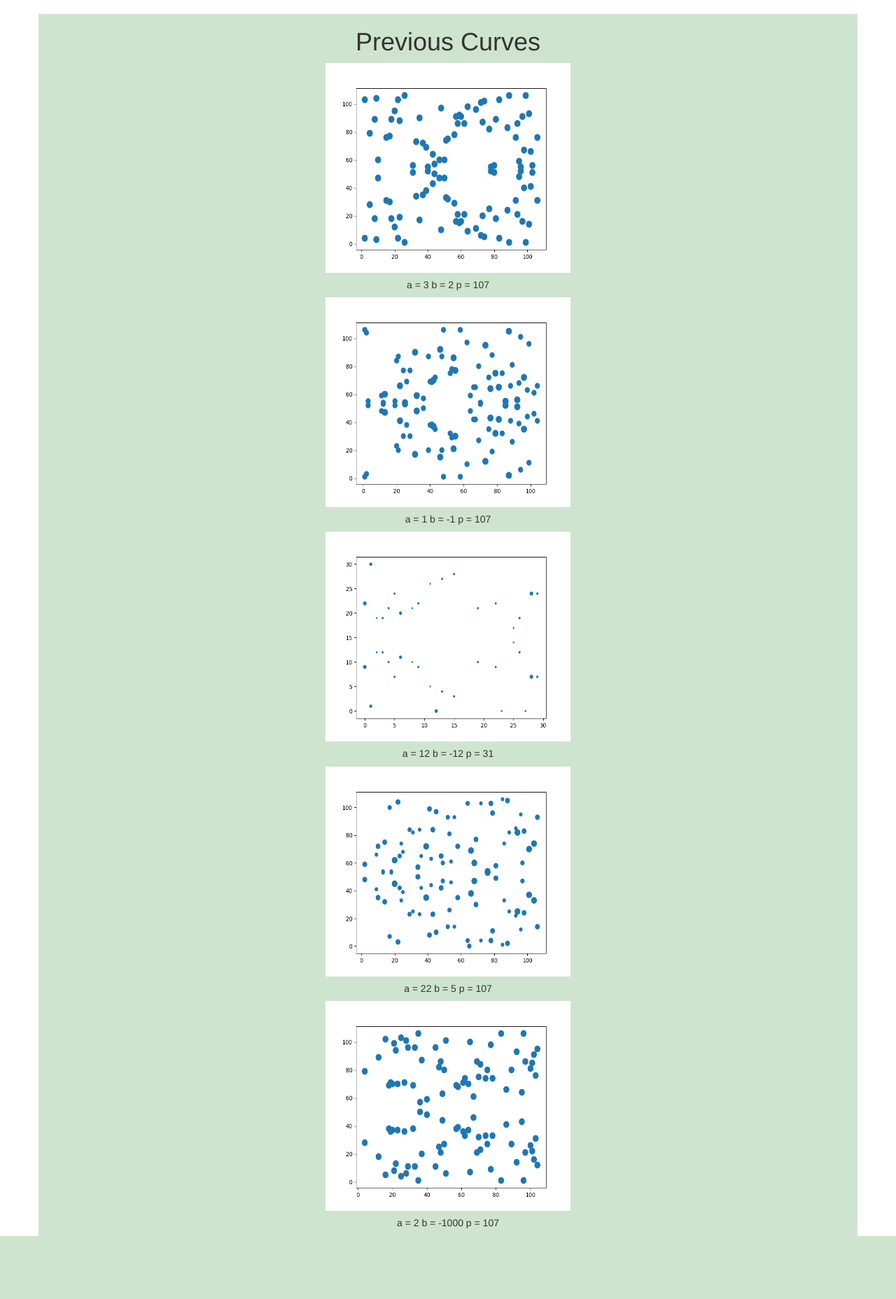
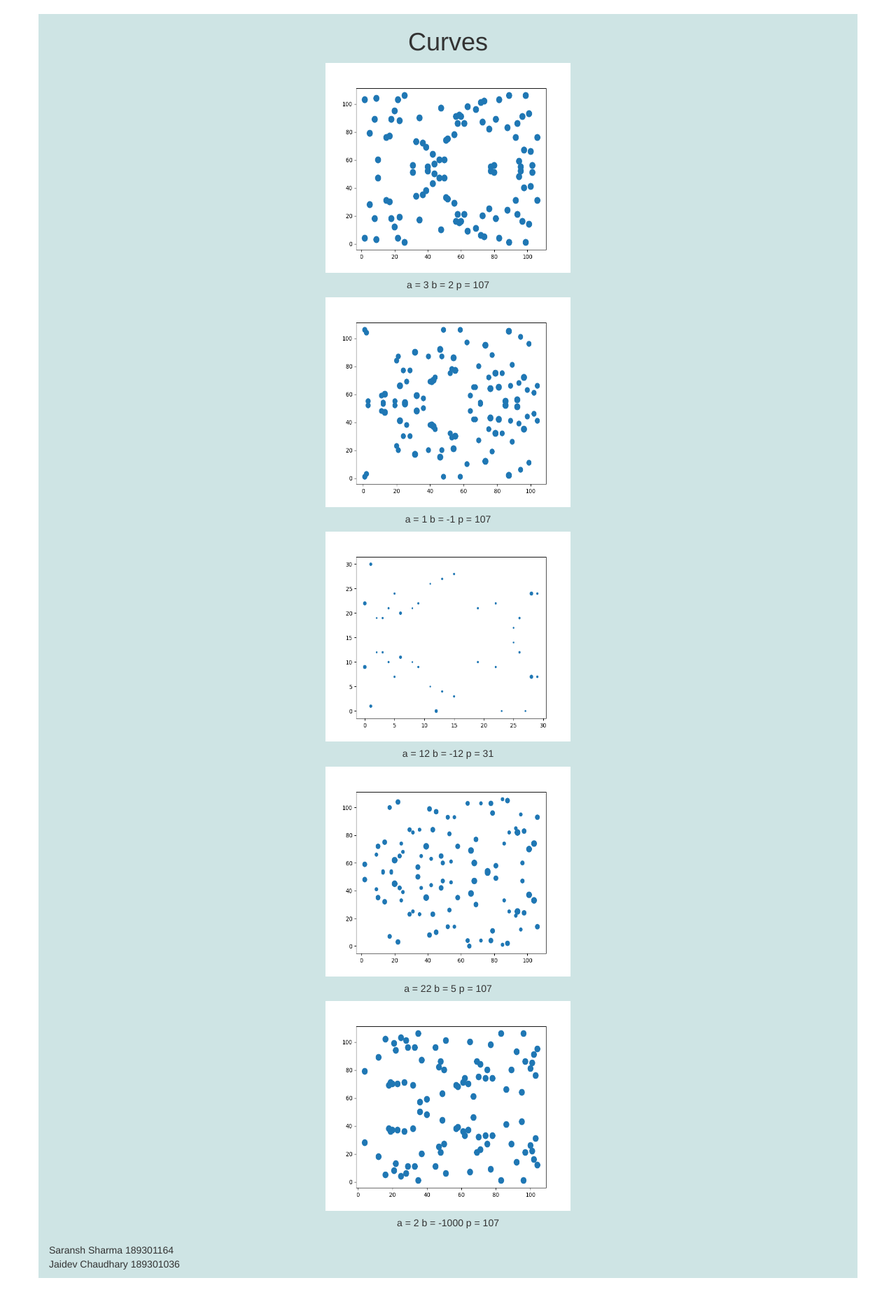
Before and after one commit to Jaidev810/ECC-Cipher, a Flask app: page /made in a window 1280 px wide. Shown: the part 52-1909 px from the top of the page at 70% size. Before the commit the page ends 1819 px from the top, so only its background shows below. Run offline with Flask 2, Linux system fonts and the light colour scheme; data comes from the database, SQL or seed files in the repository; some libraries are stand-ins or nearby versions.

Commit message:
fix:css change

```diff
--- a/webView/curve/templates/prev.html
+++ b/webView/curve/templates/prev.html
@@ -22,8 +22,11 @@ block title %} Previous {% endblock %} {% block navbar %}
   </div>
 </nav>
 {% endblock navbar %} {% block content %}
-<div class="container" style="background-color: rgba(12, 122, 12, 0.2)">
-  <h1 class="display-3 text-center text-secondary">Previous Curves</h1>
+<div
+  class="container"
+  style="background-color: rgba(12, 122, 122, 0.2); margin-bottom: 30px"
+>
+  <h1 class="display-3 text-center text-secondary">Curves</h1>
   <div class="row">
     <div class="col-sm-3"></div>
     <div class="col-sm-6">
@@ -47,5 +50,8 @@ block title %} Previous {% endblock %} {% block navbar %}
       {% endfor %}
     </div>
   </div>
+  <p style="margin-top: 10px; margin-bottom: 10px">
+    Saransh Sharma 189301164<br />Jaidev Chaudhary 189301036
+  </p>
 </div>
 {% endblock content %}
```
